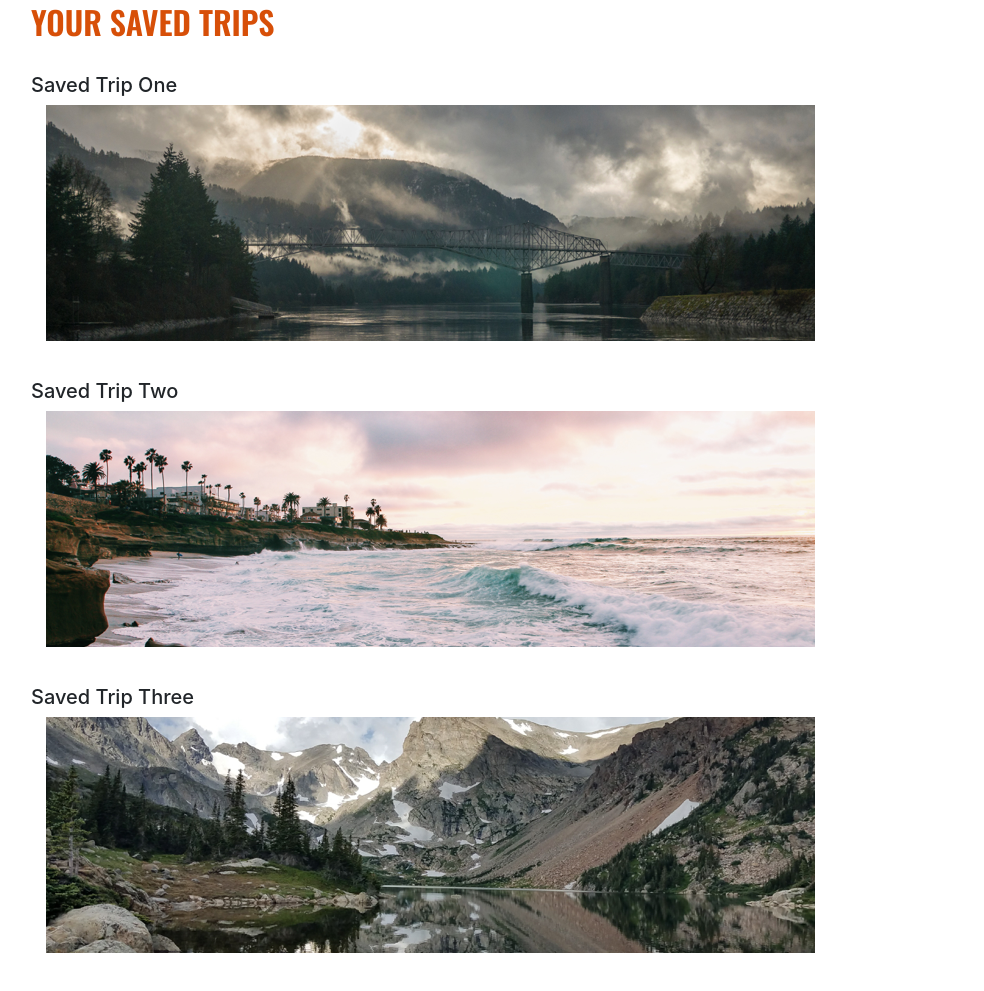
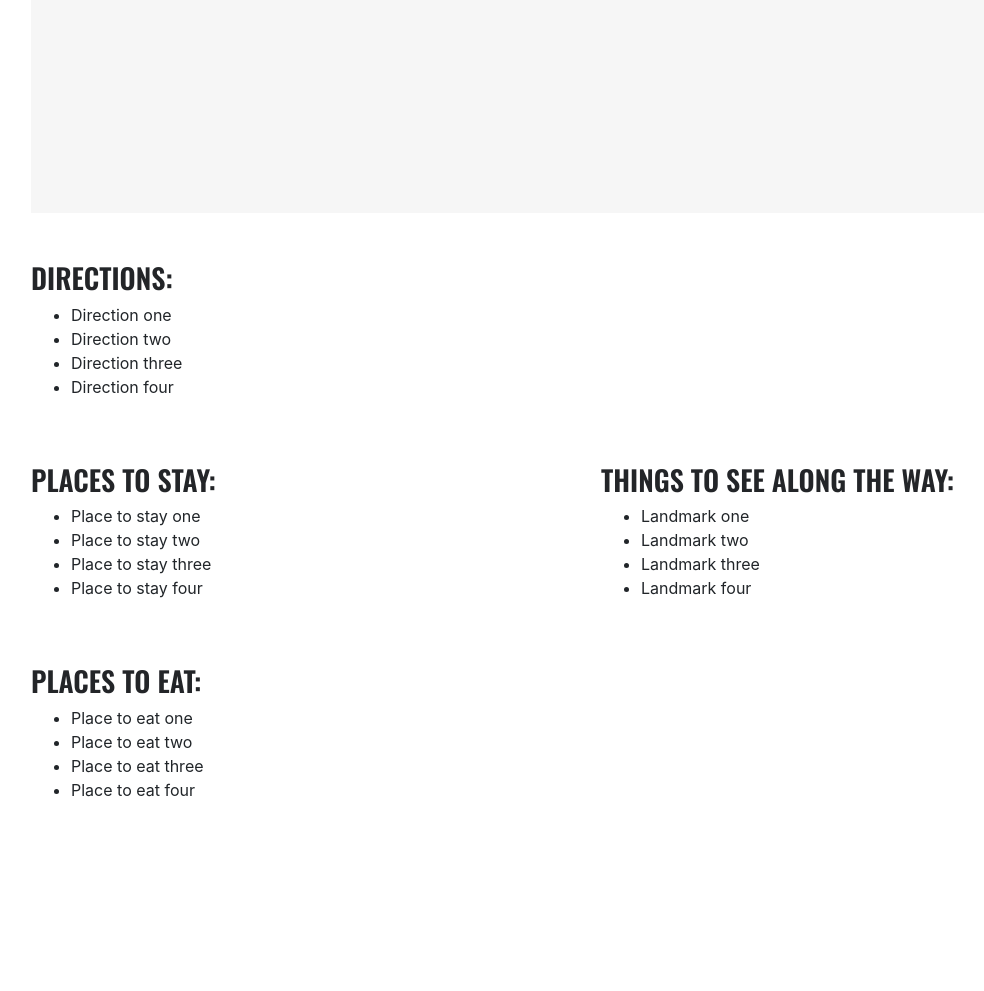
Before and after one commit to eirlyse/trippin-frontend, a plain HTML site: page savedtrip.html in a window 1280 px wide. Shown: the part 451-1442 px from the top of the page, without its empty margins (54-1038 px from the left). After the commit the page ends 1341 px from the top, so only its background shows below. Drawn offline with nearby package versions, Linux system fonts and the light colour scheme.

Commit message:
saved trip and account pages

```diff
--- a/savedtrip.html
+++ b/savedtrip.html
@@ -13,7 +13,7 @@
 
     <link rel="stylesheet" href="https://stackpath.bootstrapcdn.com/bootstrap/4.4.0/css/bootstrap.min.css"
         integrity="sha384-SI27wrMjH3ZZ89r4o+fGIJtnzkAnFs3E4qz9DIYioCQ5l9Rd/7UAa8DHcaL8jkWt" crossorigin="anonymous">
-    <title>Home</title>
+    <title>Saved Trip</title>
 </head>
 
 <body>
@@ -38,43 +38,98 @@
             </ul>
         </div>
     </nav>
-
-    <br><br><br>
+    <br><br>
 
     <div class="container">
         <div class="row">
-            <div class="col-md-6">
-                <h1>Your Account</h1>
-                <h5>Name:</h5>
-                <p>John Doe</p>
-                <h5>Email:</h5>
-                <p>johndoe@gmail.com</p>
-                <h5>Password:</h5>
-                <p>••••••••</p>
-            </div>
-
-            <div class="col-md-6">
-                <img src="images/profilepicture.png" id="profilepic">
-
+            <div class="col-md-12">
+                <h1>Your Phoenix to Portland Trip</h1>
             </div>
         </div>
         <br>
-        <h2>Your Saved Trips</h2>
-        <br>
-        <h5 class="savedTripTitle">Saved Trip One</h5>
-        <div class="col-md-12 savedTrip">
-            <img src="images/savedtripone.png">
+
+        <!-- MAP -->
+
+        <div id="map" class="map"></div>
+
+        <!-- END MAP -->
+        <br><br>
+
+        <!-- TRIP DETAILS-->
+
+        <div class="row">
+            <div class="col-sm-12">
+
+                <h3>Directions:</h3>
+
+                <div class="directionResults">
+                    <ul>
+                        <li>Direction one</li>
+                        <li>Direction two</li>
+                        <li>Direction three</li>
+                        <li>Direction four</li>
+                    </ul>
+                </div>
+
+
+            </div>
+
         </div>
-        <br>
-        <h5 class="savedTripTitle">Saved Trip Two</h5>
-        <div class="col-md-12 savedTrip">
-            <img src="images/savedtriptwo.png">
+
+        <br><br>
+
+
+        <div class="row">
+            <div class="col-sm">
+
+                <h3>Places to Stay:</h3>
+
+                <div class="stayResults">
+                    <ul>
+                        <li>Place to stay one</li>
+                        <li>Place to stay two</li>
+                        <li>Place to stay three</li>
+                        <li>Place to stay four</li>
+                    </ul>
+                </div>
+
+                <br><br>
+
+                <h3>Places to Eat:</h3>
+
+                <div class="eatResults">
+                    <ul>
+                        <li>Place to eat one</li>
+                        <li>Place to eat two</li>
+                        <li>Place to eat three</li>
+                        <li>Place to eat four</li>
+                    </ul>
+                </div>
+
+
+            </div>
+
+
+            <div class="col-sm">
+
+                <h3>Things to see along the way:</h3>
+
+                <div class="landmarkResults">
+                    <ul>
+                        <li>Landmark one</li>
+                        <li>Landmark two</li>
+                        <li>Landmark three</li>
+                        <li>Landmark four</li>
+                    </ul>
+                </div>
+
+
+            </div>
+
         </div>
-        <br>
-        <h5 class="savedTripTitle">Saved Trip Three</h5>
-        <div class="col-md-12 savedTrip">
-            <img src="images/savedtripthree.png">
-        </div>
+        <!--END TRIP DETAILS-->
+
+
 
 
         <br><br><br>
--- a/style.css
+++ b/style.css
@@ -36,6 +36,8 @@
       width: 1200px;
 
   }
+
+
 
   h1 {
     font-family: 'Oswald', sans-serif;
```
Also changed, not shown: account.html (+54 -2 lines), index.html (+20 -7 lines), planyourtrip.html (+3 -1 lines).
